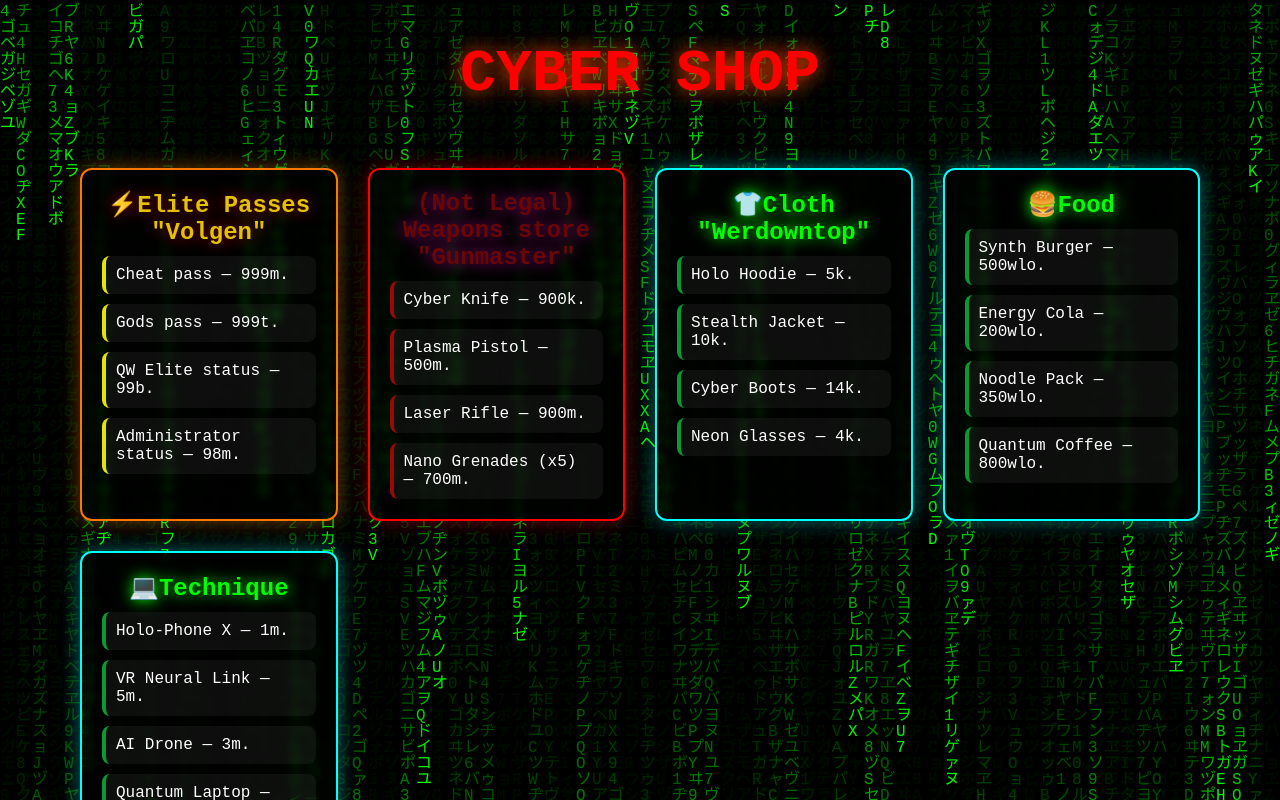
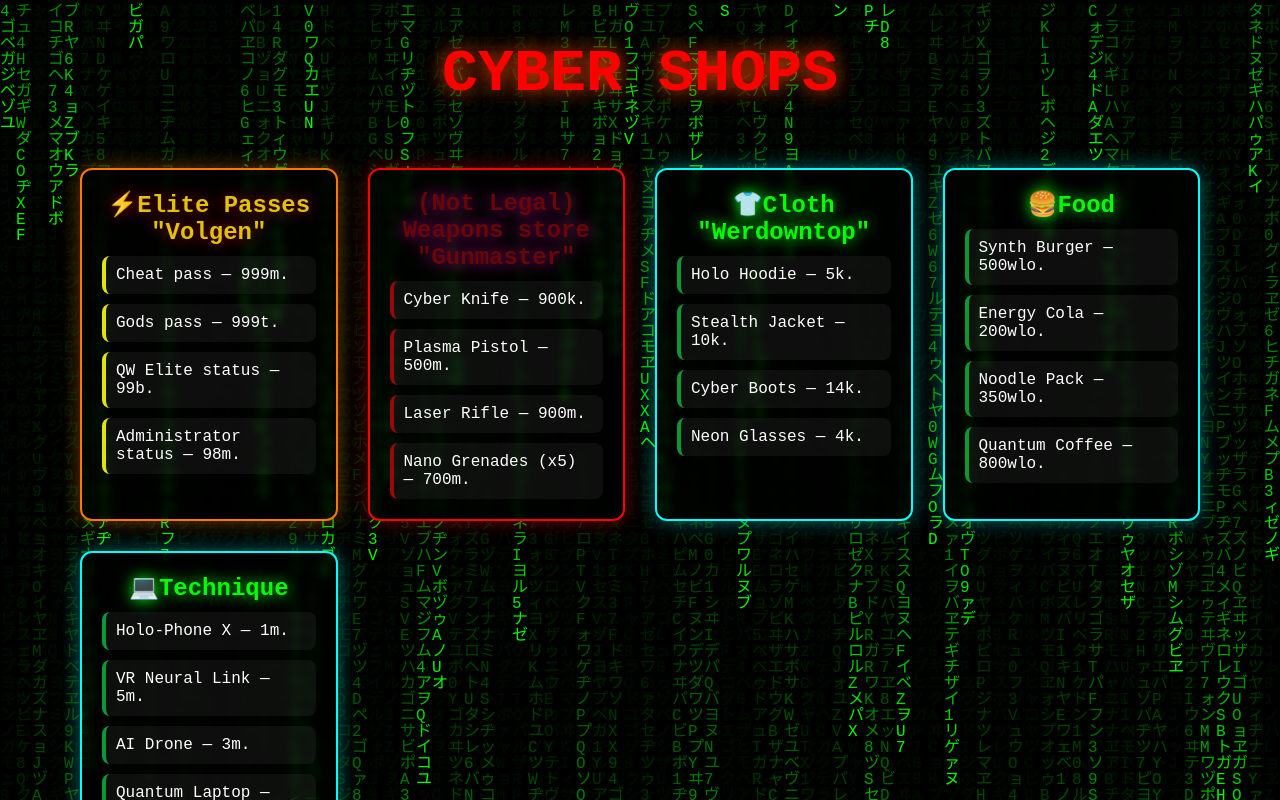
Before and after one commit to WildLevko/WL-SD, a plain HTML site: page cybershoppage1.html in a window 1280 px wide. Drawn offline with Linux system fonts and the light colour scheme.

Commit message:
Add files via upload

```diff
--- a/cybershoppage1.html
+++ b/cybershoppage1.html
@@ -10,7 +10,7 @@
   <canvas id="matrix-bg"></canvas>
 
   <header>
-    <h1 class="main-title">CYBER SHOP</h1>
+    <h1 class="main-title">CYBER SHOPS</h1>
     <p class="subtitle"></p>
   </header>
 
```
